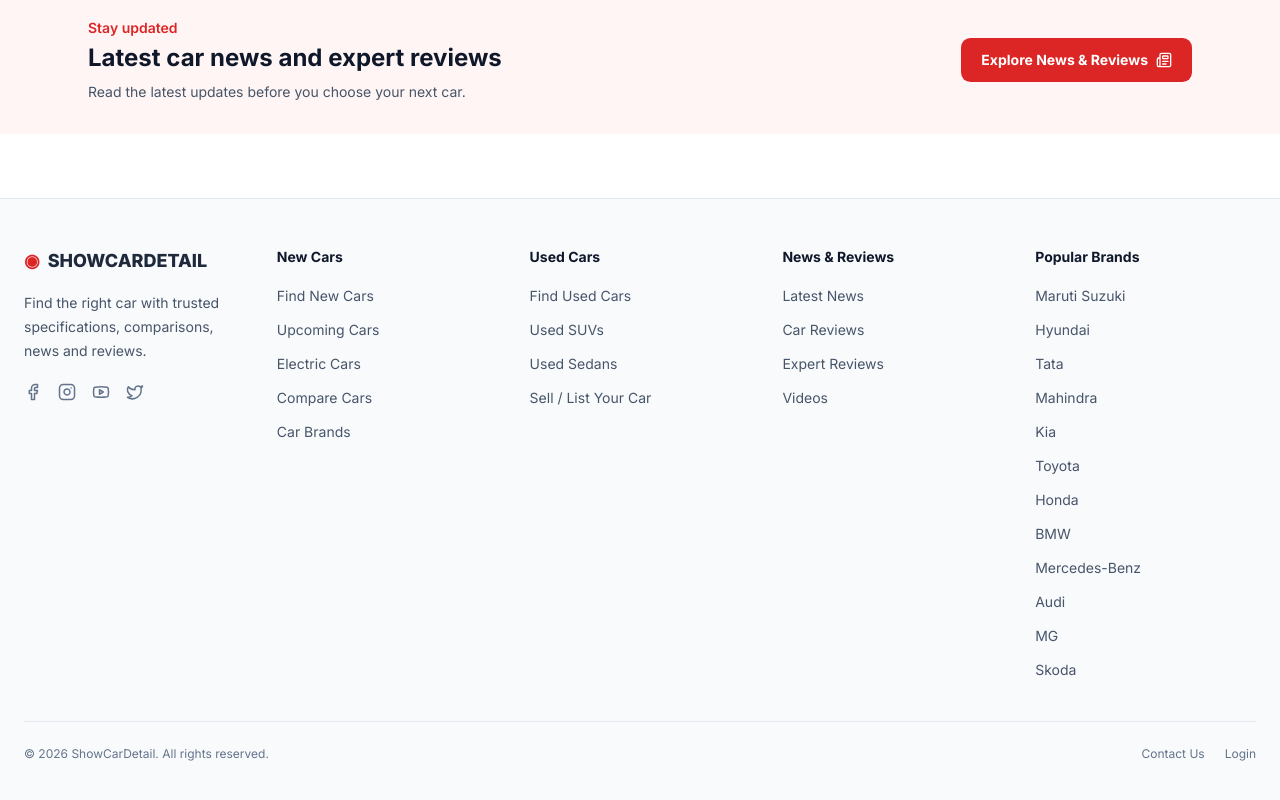
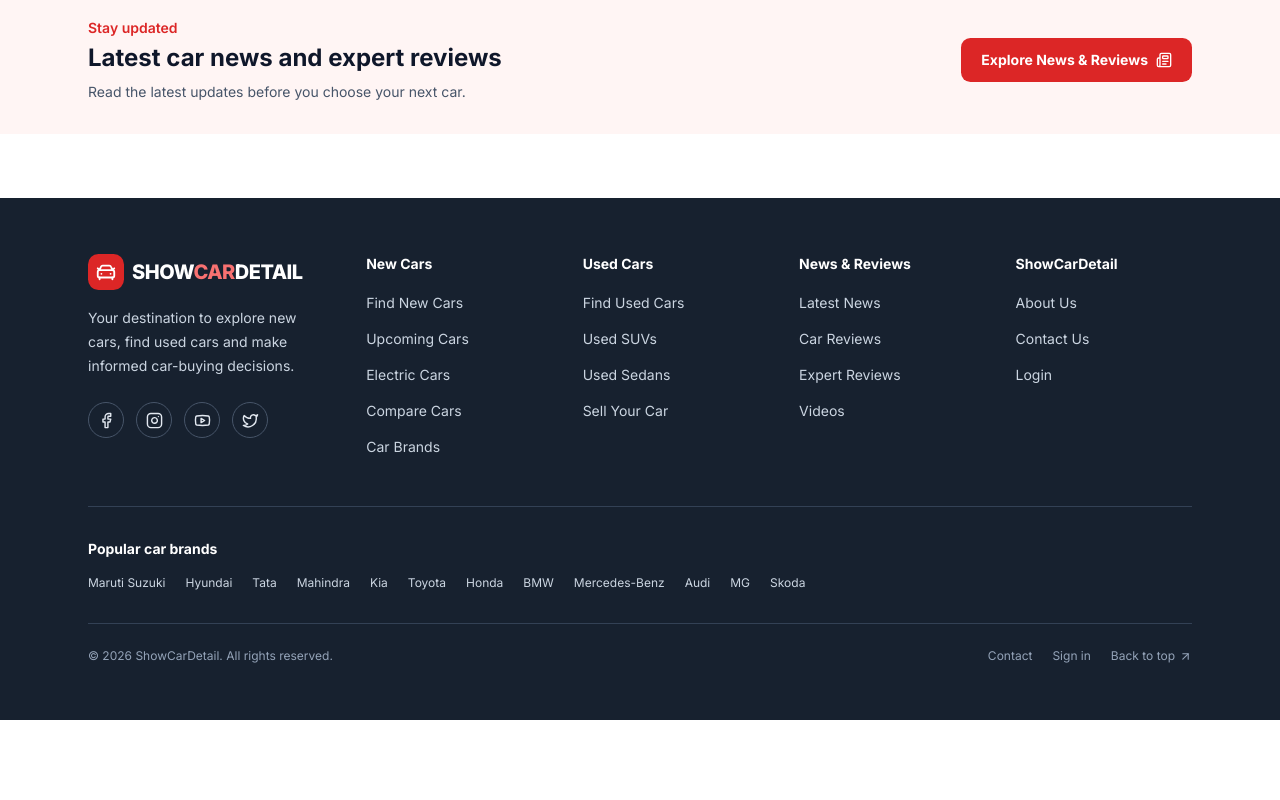
Before and after one commit to Ashutosh-Pandey777/ShowCarDetail, a React (Vite) app: page / in a window 1280 px wide. Shown: the part 2322-3122 px from the top of the page. After the commit the page ends 3042 px from the top, so only its background shows below. Built offline with nearby package versions, Linux system fonts and the light colour scheme; no server answers.

Commit message:
Redesign footer with automotive marketplace layout

```diff
--- a/src/components/layout/Footer.jsx
+++ b/src/components/layout/Footer.jsx
@@ -1,16 +1,34 @@
 import React from 'react';
 import { Link } from 'react-router-dom';
-import { Facebook, Instagram, Youtube, Twitter } from 'lucide-react';
-const BRANDS=['Maruti Suzuki','Hyundai','Tata','Mahindra','Kia','Toyota','Honda','BMW','Mercedes-Benz','Audi','MG','Skoda'];
-function Col({title,links}){return <div><h3 className="mb-4 text-sm font-bold text-slate-900">{title}</h3><ul className="space-y-2.5">{links.map(([label,to])=><li key={label}><Link to={to} className="text-sm text-slate-600 hover:text-red-600">{label}</Link></li>)}</ul></div>}
-export default function Footer(){return <footer className="mt-16 border-t border-slate-200 bg-slate-50 text-slate-800">
-  <div className="mx-auto max-w-chassis px-4 py-12 sm:px-6">
-    <div className="grid grid-cols-2 gap-8 md:grid-cols-4 lg:grid-cols-5">
-      <div className="col-span-2 lg:col-span-1"><Link to="/" className="mb-4 inline-flex items-center gap-2 text-lg font-extrabold"> <span className="text-red-600">◉</span> SHOWCARDETAIL</Link><p className="max-w-xs text-sm leading-6 text-slate-600">Find the right car with trusted specifications, comparisons, news and reviews.</p><div className="mt-5 flex gap-4 text-slate-500"><a href="https://www.facebook.com/" aria-label="Facebook"><Facebook size={18}/></a><a href="https://www.instagram.com/" aria-label="Instagram"><Instagram size={18}/></a><a href="https://www.youtube.com/" aria-label="YouTube"><Youtube size={18}/></a><a href="https://twitter.com/" aria-label="Twitter"><Twitter size={18}/></a></div></div>
-      <Col title="New Cars" links={ [['Find New Cars','/browse?condition=New'],['Upcoming Cars','/browse?condition=New'],['Electric Cars','/browse?condition=New&fuel=Electric'],['Compare Cars','/compare'],['Car Brands','/browse?condition=New']]}/>
-      <Col title="Used Cars" links={ [['Find Used Cars','/browse?condition=Used'],['Used SUVs','/browse?condition=Used&body=SUV'],['Used Sedans','/browse?condition=Used&body=Sedan'],['Sell / List Your Car','/contact']]}/>
-      <Col title="News & Reviews" links={ [['Latest News','/news-reviews?tab=news'],['Car Reviews','/news-reviews?tab=reviews'],['Expert Reviews','/news-reviews?tab=expert'],['Videos','/news-reviews?tab=videos']]}/>
-      <Col title="Popular Brands" links={BRANDS.map(b=>[b,'/brand/'+b.toLowerCase().replace(/\s+/g,'-')])}/>
+import { Facebook, Instagram, Youtube, Twitter, ArrowUpRight, CarFront } from 'lucide-react';
+
+const groups = [
+ { title: 'New Cars', links: [['Find New Cars','/browse?condition=New'],['Upcoming Cars','/browse?condition=New'],['Electric Cars','/browse?condition=New&fuel=Electric'],['Compare Cars','/compare'],['Car Brands','/browse?condition=New']] },
+ { title: 'Used Cars', links: [['Find Used Cars','/browse?condition=Used'],['Used SUVs','/browse?condition=Used&body=SUV'],['Used Sedans','/browse?condition=Used&body=Sedan'],['Sell Your Car','/contact']] },
+ { title: 'News & Reviews', links: [['Latest News','/news-reviews?tab=news'],['Car Reviews','/news-reviews?tab=reviews'],['Expert Reviews','/news-reviews?tab=expert'],['Videos','/news-reviews?tab=videos']] },
+ { title: 'ShowCarDetail', links: [['About Us','/'],['Contact Us','/contact'],['Login','/login']] }
+];
+const brands = ['Maruti Suzuki','Hyundai','Tata','Mahindra','Kia','Toyota','Honda','BMW','Mercedes-Benz','Audi','MG','Skoda'];
+function FooterColumn({title,links}) { return <div><h3 className="mb-4 text-sm font-bold text-white">{title}</h3><ul className="space-y-3">{links.map(([label,to])=><li key={label}><Link to={to} className="text-sm text-slate-300 transition hover:text-white">{label}</Link></li>)}</ul></div>; }
+export default function Footer() {
+ return <footer className="mt-16 bg-[#17212f] text-white">
+  <div className="mx-auto max-w-6xl px-4 py-12 sm:px-6 lg:py-14">
+   <div className="grid gap-10 sm:grid-cols-2 lg:grid-cols-[1.35fr_1fr_1fr_1fr_1fr]">
+    <div>
+     <Link to="/" className="inline-flex items-center gap-2 text-xl font-extrabold tracking-tight"><span className="grid h-9 w-9 place-items-center rounded-lg bg-red-600"><CarFront size={22}/></span><span>SHOW<span className="text-red-400">CAR</span>DETAIL</span></Link>
+     <p className="mt-4 max-w-xs text-sm leading-6 text-slate-300">Your destination to explore new cars, find used cars and make informed car-buying decisions.</p>
+     <div className="mt-6 flex gap-3">{[[Facebook,'https://www.facebook.com/','Facebook'],[Instagram,'https://www.instagram.com/','Instagram'],[Youtube,'https://www.youtube.com/','YouTube'],[Twitter,'https://twitter.com/','Twitter']].map(([Icon,url,label])=><a key={label} href={url} target="_blank" rel="noreferrer" aria-label={label} className="grid h-9 w-9 place-items-center rounded-full border border-slate-600 text-slate-200 transition hover:border-red-500 hover:bg-red-600"><Icon size={17}/></a>)}</div>
     </div>
-    <div className="mt-10 flex flex-col justify-between gap-3 border-t border-slate-200 pt-6 text-xs text-slate-500 sm:flex-row"><p>© {new Date().getFullYear()} ShowCarDetail. All rights reserved.</p><div className="flex gap-5"><Link to="/contact" className="hover:text-red-600">Contact Us</Link><Link to="/login" className="hover:text-red-600">Login</Link></div></div>
-  </div></footer>}
+    {groups.map(group=><FooterColumn key={group.title} {...group}/>)}
+   </div>
+   <div className="mt-12 border-t border-slate-700 pt-8">
+    <h3 className="mb-4 text-sm font-bold text-white">Popular car brands</h3>
+    <div className="flex flex-wrap gap-x-5 gap-y-3">{brands.map(brand=><Link key={brand} to={'/brand/'+brand.toLowerCase().replace(/\s+/g,'-')} className="text-xs text-slate-300 hover:text-white">{brand}</Link>)}</div>
+   </div>
+   <div className="mt-8 flex flex-col justify-between gap-3 border-t border-slate-700 pt-6 text-xs text-slate-400 sm:flex-row sm:items-center">
+    <p>© {new Date().getFullYear()} ShowCarDetail. All rights reserved.</p>
+    <div className="flex flex-wrap gap-5"><Link to="/contact" className="hover:text-white">Contact</Link><Link to="/login" className="hover:text-white">Sign in</Link><a href="#top" className="inline-flex items-center gap-1 hover:text-white">Back to top <ArrowUpRight size={13}/></a></div>
+   </div>
+  </div>
+ </footer>;
+}
```
